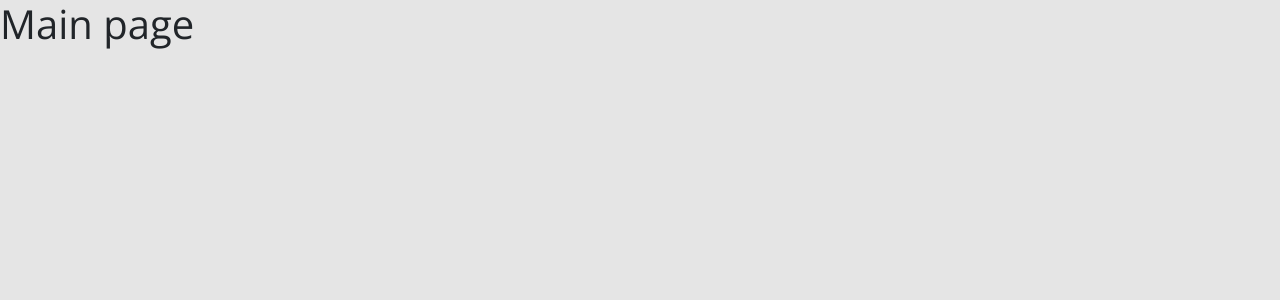
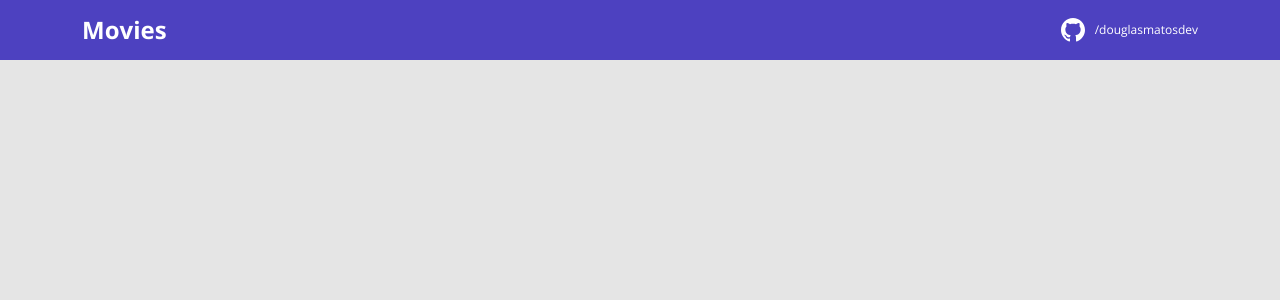
Before and after one commit to douglasmatosdev/movies, a React (Create React App) app in the folder frontend/: page / in a window 1280 px wide. Shown: the top 300 px of the page. Built offline with nearby package versions, Linux system fonts and the light colour scheme; the HTML template or start-up script is replaced by a standard one.

Commit message:
TS baseURL and Navbar component

```diff
--- a/frontend/src/App.tsx
+++ b/frontend/src/App.tsx
@@ -1,7 +1,9 @@
+import { Navbar } from "components";
+
 function App() {
-  return (
-    <h1>Main page</h1>
-  );
+    return (
+        <Navbar />
+    );
 }
 
 export default App;
--- /dev/null
+++ b/frontend/src/components/Navbar/Navbar.tsx
@@ -0,0 +1,20 @@
+import './style.css'
+import { ReactComponent as GithubIcon } from 'assets/img/github.svg'
+
+export function Navbar() {
+    return (
+        <header>
+            <nav className="container">
+                <div className="movie-nav-content">
+                    <h1>Movies</h1>
+                    <a href="https://github.com/douglasmatosdev" target="_blank" rel="noreferrer">
+                        <div className="movie-contact-container">
+                            <GithubIcon />
+                            <p className="movie-contact-link">/douglasmatosdev</p>
+                        </div>
+                    </a>
+                </div>
+            </nav>
+        </header>
+    );
+}
--- /dev/null
+++ b/frontend/src/components/Navbar/index.ts
@@ -0,0 +1 @@
+export { Navbar } from './Navbar'
--- /dev/null
+++ b/frontend/src/components/Navbar/style.css
@@ -0,0 +1,29 @@
+header {
+    height: 60px;
+    background-color: var(--color-primary);
+    display: flex;
+    align-items: center;
+}
+
+.movie-nav-content {
+    display: flex;
+    align-items: center;
+    justify-content: space-between;
+    color: #fff;
+}
+
+.movie-nav-content h1 {
+    font-size: 24px;
+    margin: 0;
+    font-weight: 700;
+}
+
+.movie-contact-container {
+    display: flex;
+    align-items: center;
+}
+
+.movie-contact-link {
+    margin: 0 0 0 10px;
+    font-size: 12px;
+}
--- /dev/null
+++ b/frontend/src/components/index.ts
@@ -0,0 +1,3 @@
+export {
+    Navbar
+} from './Navbar'
--- a/frontend/src/index.tsx
+++ b/frontend/src/index.tsx
@@ -2,7 +2,7 @@ import React from 'react';
 import ReactDOM from 'react-dom';
 import 'bootstrap/dist/css/bootstrap.css';
 import './index.css';
-import App from './App';
+import App from 'App';
 
 ReactDOM.render(
   <React.StrictMode>
--- a/frontend/tsconfig.json
+++ b/frontend/tsconfig.json
@@ -6,6 +6,7 @@
       "dom.iterable",
       "esnext"
     ],
+    "baseUrl": "./src",
     "allowJs": true,
     "skipLibCheck": true,
     "esModuleInterop": true,
```
Also changed, not shown: frontend/src/assets/img/github.svg (added), frontend/src/index.css (line endings or trailing spaces).
